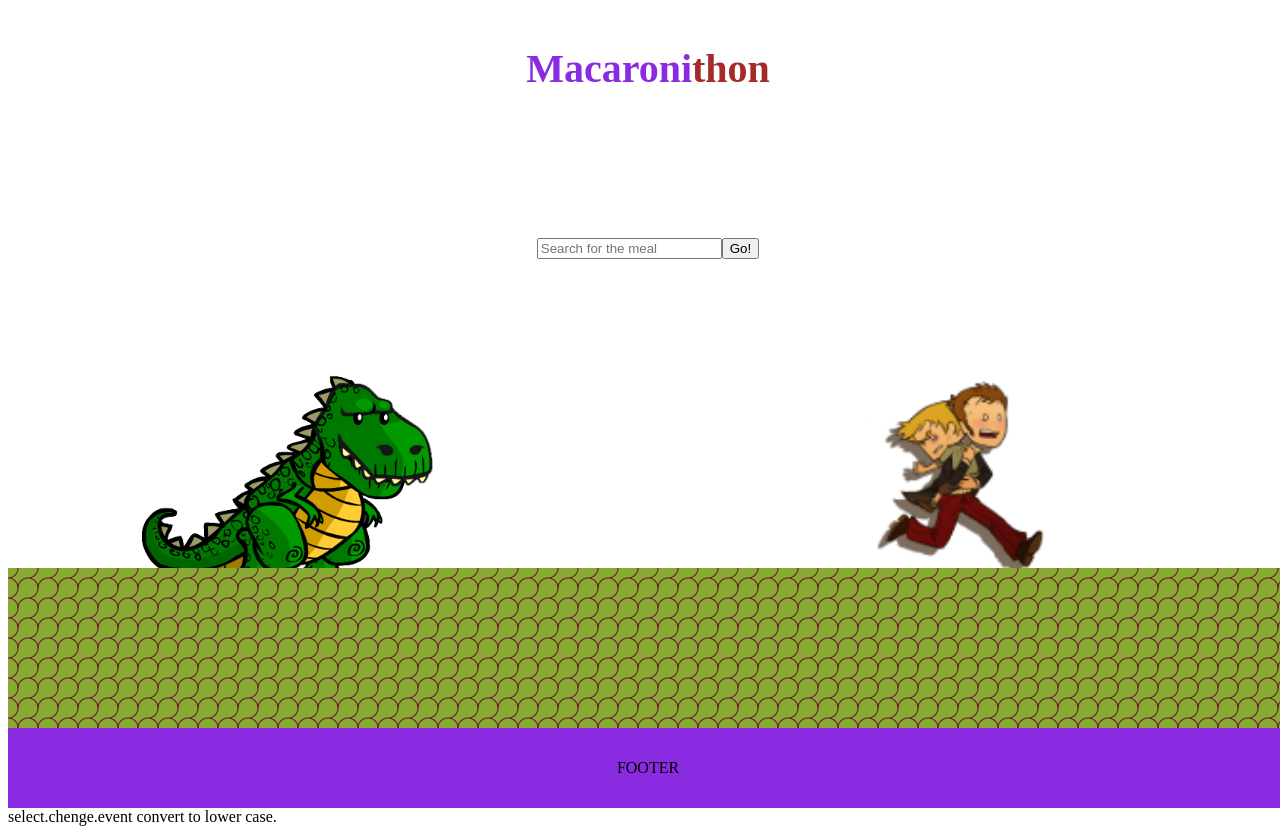
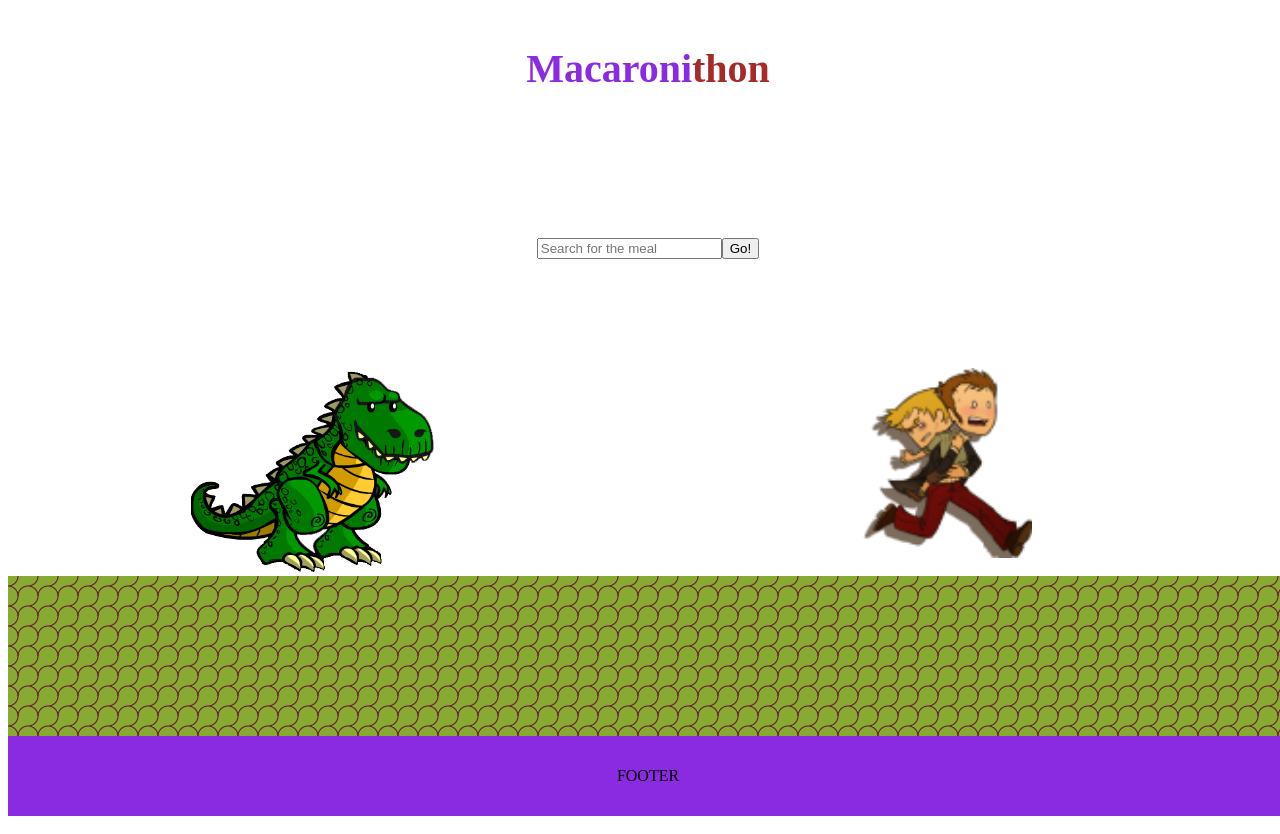
Before and after one commit to FarOut1310/Macaronithon, a PHP site: page / in a window 1280 px wide. Run offline with PHP 8.4, Linux system fonts and the light colour scheme.

Commit message:
Adjusted image size

```diff
--- a/css/style.css
+++ b/css/style.css
@@ -32,16 +32,21 @@
 /* ----------------- Search Field Grid ---------------------*/
 .mainArea1--searchField {
   display: grid;
-  grid-template-columns: auto auto auto;
+  grid-template-areas:
+  "left center right";
+  grid-template-columns: 1fr 1fr 1fr;
   justify-content: space-around;
   align-content: center;
 }
 
 .mainArea1--searchField-left {
+grid-area: left;
 grid-column-start: 1;
 height: 30vh;
 }
+
 .mainArea1--searchField-center {
+grid-area: center;
 display: flex;
 justify-content: center;
 align-items: center;
@@ -49,46 +54,55 @@ grid-column-start: 2;
 height: 30vh;
 }
 .mainArea1--searchField-right {
+grid-area: right;
 grid-column-start: 3;
 height: 30vh;
 }
+
 /* ------------------ Background Grid ---------------------*/
 .mainArea1--background {
   display: grid;
-  width: 100vw;
+  /*width: 100vw;*/
   grid-template-areas:
-  'left center right'
-  'bottom bottom bottom';
-  grid-template-columns: repeat(3, 1fr);
-  grid-template-rows: 2, repeat(1, 1fr);
-  justify-content: space-around;
-  align-content: center;
+  "left center right"
+  "bottom bottom bottom";
+  grid-template-columns: 1fr 1fr 1fr;
+  /*justify-content: space-around;
+  align-content: center;*/
 }
 
 .mainArea1--background-left {
-height: 25vh;
+grid-area: left;
+
 grid-area: left;
 text-align: right;
 }
+#predatorrex {
+  width: 57%;
+}
 
 .mainArea1--background-center {
-height: 25vh;
+grid-area: center;
+
 margin: 0;
 padding: 0;
 grid-area: center;
 }
 .mainArea1--background-right {
-height: 25vh;
+grid-area: right;
 margin: 0;
 padding: 0;
-grid-area: right;
 }
+#humanrun {
+  width: 40%;
+ }
+
 .mainArea1--background-bottom {
-  grid-row-start: 2;
+  grid-area: bottom;
+  /*grid-row-start: 2;*/
   margin: 0;
   height: 20vh;
-  width: 100vw;
-grid-area: bottom;
+  /*width: 100vw;*/
 box-sizing: border-box;
 background:
 radial-gradient(circle at 0% 50%, rgba(96, 16, 48, 0) 9px, #613 10px, rgba(96, 16, 48, 0) 11px) 0px 10px,
@@ -200,11 +214,9 @@ grid-area: sidebarleft;
 position: relative;
 }
 #image {
-  width: 80%;
+  width: 95%;
   float: right;
 }
-
-
 
 .predators--center {
   grid-area: article;
@@ -213,9 +225,6 @@ position: relative;
 .predators--sidebarright {
   grid-area: sidebarright;
 }
- #humanrun {
-  width: 40%;
- }
 
 /* ...............................................
               FOOTER
--- a/index.php
+++ b/index.php
@@ -14,10 +14,10 @@
 	</section>
 
 	<section class="mainArea1--background">
-		<div class="mainArea1--background-left"><img src="img/predatorrex.png" alt="Predator" width="300px"></div>
-		<dir class="mainArea1--background-center"></dir>
-		<dir class="mainArea1--background-right"><img src="img/humanrun.png" alt="Predator" width="200px"></dir>
-		<dir class="mainArea1--background-bottom"></dir>
+		<div class="mainArea1--background-left"><img id="predatorrex" src="img/predatorrex.png" alt="Predator" width="300px"></div>
+		<div class="mainArea1--background-center"></div>
+		<div class="mainArea1--background-right"><img id="humanrun" src="img/humanrun.png" alt="Predator" width="200px"></div>
+		<div class="mainArea1--background-bottom"></div>
 
 	</section>
 
@@ -32,6 +32,3 @@
 <script src="js/getmeal.js" type="text/javascript"></script>
 
 <?php include 'includes/footer.php'; ?>
-
-select.chenge.event
-convert to lower case.
```
Also changed, not shown: img/bull.png, img/humanrun.png, img/predatorrex.png, img/tiger.png, img/tyrannotitan.png.
